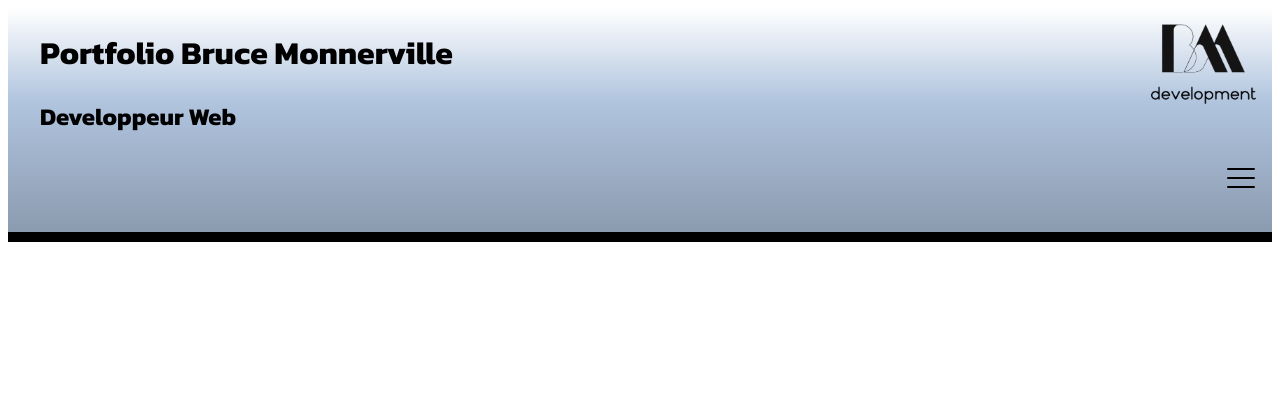
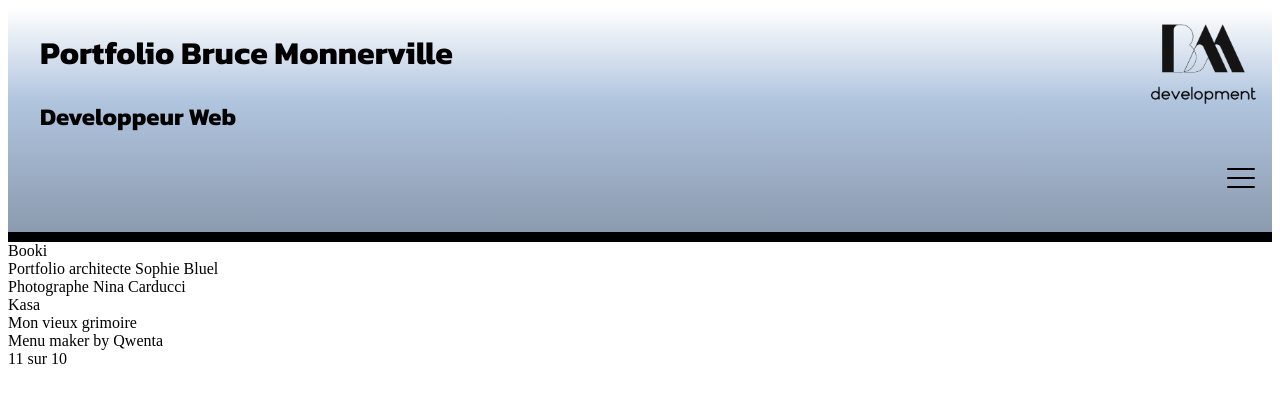
Before and after one commit to brucemvl/Portfolio, a React (Create React App) app: page /travaux in a window 1280 px wide. Shown: the top 402 px of the page. Built offline with nearby package versions, Linux system fonts and the light colour scheme.

Commit message:
creation page travaux

```diff
--- a/src/components/Menu.jsx
+++ b/src/components/Menu.jsx
@@ -1,6 +1,6 @@
 import { useState } from "react"
 import "../styles/Menu.scss"
-import { Link } from "react-router-dom"
+import { NavLink } from "react-router-dom"
 
 function Menu() {
 
@@ -30,10 +30,10 @@ function Menu() {
                     </div>
                     <nav className="menu">
                         <ul>
-                           <Link><li>Présentation</li></Link>
-                           <Link><li>Mes Travaux</li></Link>
-                           <Link><li>Mon CV</li></Link>
-                           <Link><li>Me Contacter</li></Link>
+                           <NavLink to={"/"}><li>Présentation</li></NavLink>
+                           <NavLink to={"/travaux"}><li>Mes Travaux</li></NavLink>
+                           <NavLink><li>Mon CV</li></NavLink>
+                           <NavLink><li>Me Contacter</li></NavLink>
 
                         </ul>
                     </nav>
--- a/src/index.js
+++ b/src/index.js
@@ -2,6 +2,7 @@ import React from 'react'
 import { BrowserRouter as Router, Routes, Route } from 'react-router-dom'
 import Home from './pages/Home.jsx'
 import Header from './components/Header.jsx'
+import Travaux from './pages/Travaux.jsx'
 
 
 import { createRoot } from 'react-dom/client';
@@ -14,6 +15,7 @@ root.render(
           <Header />
             <Routes>
                 <Route path="/" element={<Home />} />
+                <Route path="/travaux" element={<Travaux />} />
             </Routes>
                   </Router>
     </React.StrictMode>
--- /dev/null
+++ b/src/pages/Travaux.jsx
@@ -0,0 +1,14 @@
+import { projets } from "../datas/Projets"
+
+function Travaux(){
+console.log(projets)
+
+    return (
+        <div>
+{projets.map((element)=>
+<div>{element.title}</div>)}
+        </div>
+    )
+}
+
+export default Travaux
```
